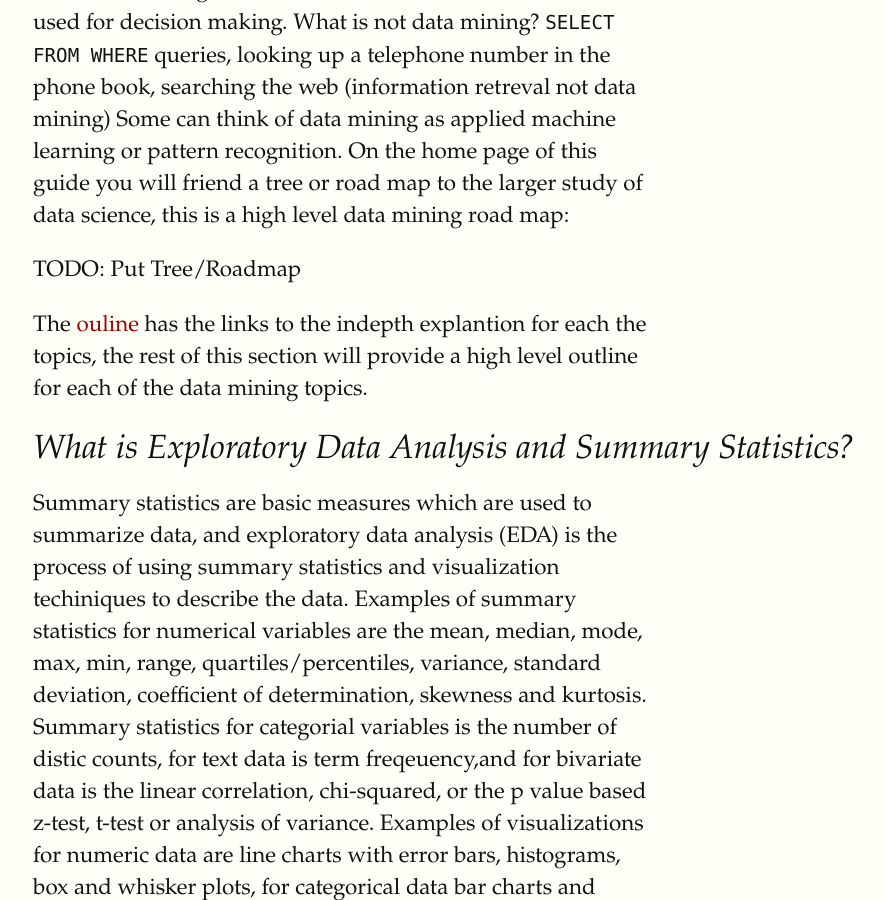
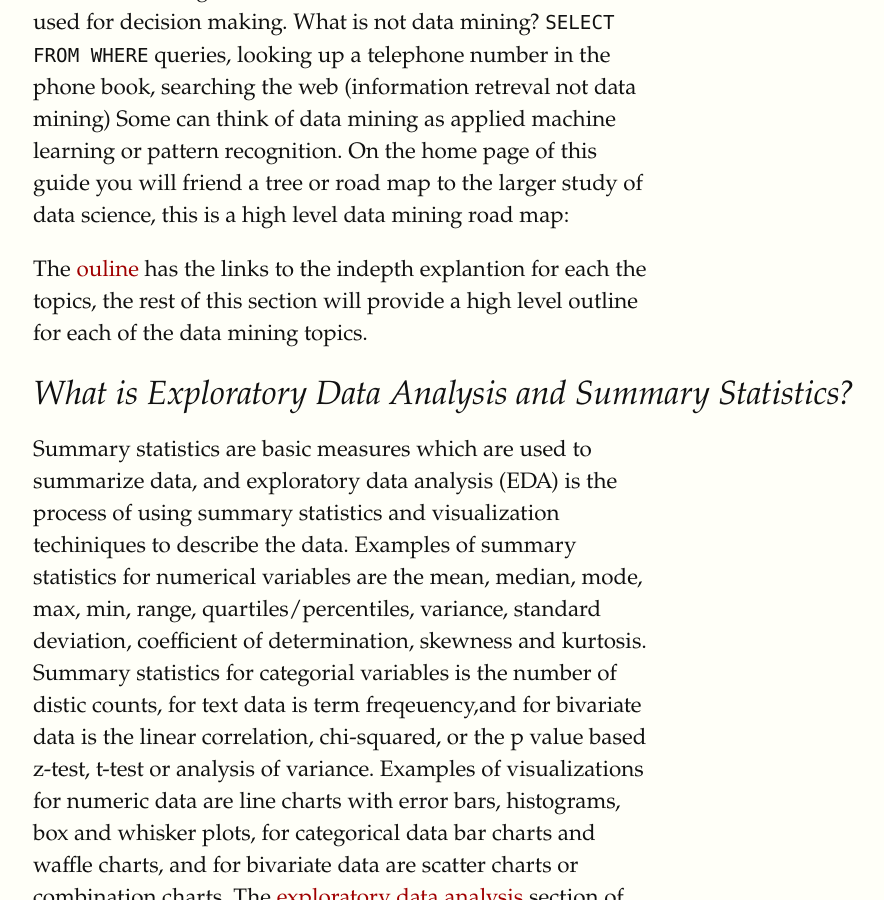
Before and after one commit to datascienceguide/datascienceguide.github.io, a Jekyll site: the page built from _posts/introduction/2016-12-26-data-science-framework.md, in a window 1280 px wide and 900 px high, scrolled down 2415 px. Shown: the whole window, without its empty margins (127-1011 px from the left). Built offline with Jekyll 4.4.1, drawn with Linux system fonts in a browser that asks for light colours.

Commit message:
removed the todo

```diff
--- a/_posts/introduction/2016-12-26-data-science-framework.md
+++ b/_posts/introduction/2016-12-26-data-science-framework.md
@@ -35,8 +35,6 @@ Once the data has been collected and cleaned, we are now ready to start the anal
 ## What is data mining?
 
 Data mining (sometimes called knowledge discovery in data) is extracting implicit and potentially useful information from data.  This is done by finding patterns and structure in data and summarizing it into useful information which can be used for decision making.  What is not data mining? `SELECT FROM WHERE` queries, looking up a telephone number in the phone book, searching the web (information retreval not data mining)  Some can think of data mining as applied machine learning or pattern recognition.  On the home page of this guide you will friend a tree or road map to the larger study of data science, this is a high level data mining road map:
-
-TODO: Put Tree/Roadmap
 
 The [ouline](/outline.html) has the links to the indepth explantion for each the topics, the rest of this section will provide a high level outline for each of the data mining topics.
 
```
